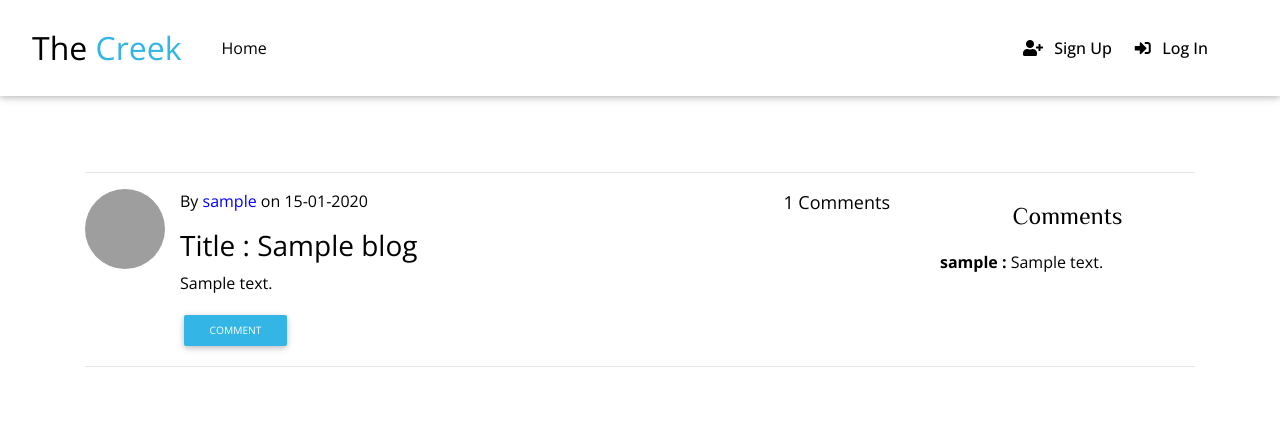
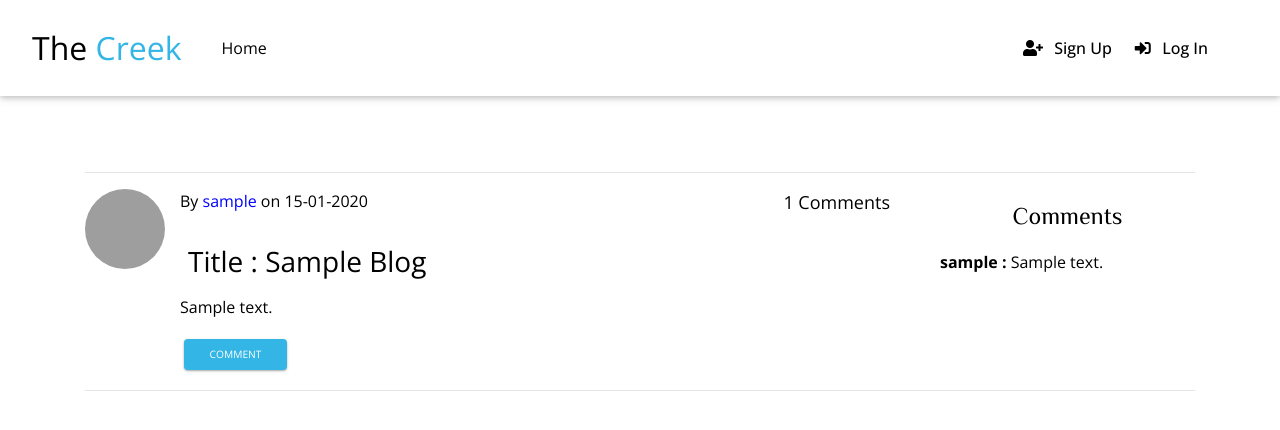
Before and after one commit to kelvin-daniel/blog, a Python web app: template app/templates/blog.html in a window 1280 px wide. Shown: the top 430 px of the page. Run offline with Jinja, Linux system fonts and the light colour scheme; the template is opened without the code that fills it: most values are stand-ins (such as "Sample title", 1, 10 or a date in 2020); some libraries are stand-ins or nearby versions; some web fonts are replaced; grey boxes are pictures that could not be loaded.

Commit message:
style profile page

```diff
--- a/app/templates/blog.html
+++ b/app/templates/blog.html
@@ -19,13 +19,13 @@
                         </div>
                         {% endfor %}
                         <p>By <span style="color: blue">{{blog.user.username}}</span>  on {{blog.posted.strftime('%d-%m-%Y')}}<span style="float: right;font-size:18px;margin-right:20px">{{blog.comment.count()}} Comments</span></p>
-                        <h3 class="mt-3">Title : {{blog.title}}</h3>
+                        <h3 class="mt-4 p-2">Title : {{blog.title|title}}</h3>
                         <p>{{blog.content}}</p>
                         <div>
-                        <a class="btn btn-info btn-sm m-1" data-toggle="modal" data-target="#modalComment">Comment</a>
+                        <a class="btn btn-info btn-sm m-1 card-1" data-toggle="modal" data-target="#modalComment">Comment</a>
                         {% if blog.user == current_user %}
-                            <a class="btn btn-info btn-sm m-1" href="{{url_for('main.updateblog',blog_id = blog.id)}}">Edit Blog</a>
-                            <button class="btn btn-sm btn-danger m-1" data-toggle="modal" data-target="#modalConfirmDelete" type="submit">Delete </button>
+                            <a class="btn btn-info btn-sm m-1 card-1" href="{{url_for('main.updateblog',blog_id = blog.id)}}">Edit Blog</a>
+                            <button class="btn btn-sm btn-warning text-dark card-1 m-1" data-toggle="modal" data-target="#modalConfirmDelete" type="submit">Delete </button>
                         {% endif %}
                         </div>
                     </div>
@@ -46,8 +46,8 @@
       aria-hidden="true">
         <div class="modal-dialog modal-sm modal-notify modal-danger" role="document">
             <div class="modal-content text-center">
-              <div class="modal-header d-flex justify-content-center">
-                <p class="heading">Are you sure?</p>
+              <div class="modal-header bg-dark d-flex justify-content-center">
+                <p class="heading">Point of no return! Continue?</p>
               </div>
               <div class="modal-body">
                 <i class="fas fa-times fa-4x animated rotateIn"></i>
@@ -66,8 +66,8 @@
     aria-hidden="true">
     <div class="modal-dialog modal-notify modal-info" role="document">
       <div class="modal-content text-center">
-        <div class="modal-header d-flex justify-content-center">
-          <p class="heading">Leave A comment Here</p>
+        <div class="modal-header bg-dark d-flex justify-content-center">
+          <p class="shead">Leave A comment Here</p>
         </div>
         <div class="modal-body">
             <form class="form" action="{{url_for('main.comment',blog_id = blog.id)}}" method="POST">
@@ -76,8 +76,8 @@
                     <textarea class="form-control" placeholder="Type your comment..." rows="2" name ="newcomment" required></textarea>
                 </div>
                 <div class="modal-footer flex-center">
-                    <button class="btn btn-sm btn-outline-success">Comment</button>
-                    <a type="button" class="btn btn-outline-danger btn-sm " data-dismiss="modal">Exit</a>
+                    <button class="btn btn-sm btn-info card-1">Comment</button>
+                    <a type="button" class="btn btn-danger btn-sm card-1" data-dismiss="modal">Exit</a>
                 </div>
             </form>
         </div>
```
